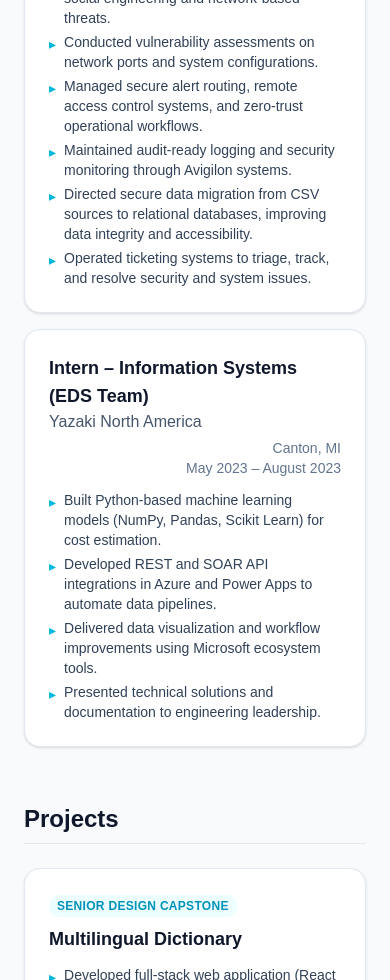
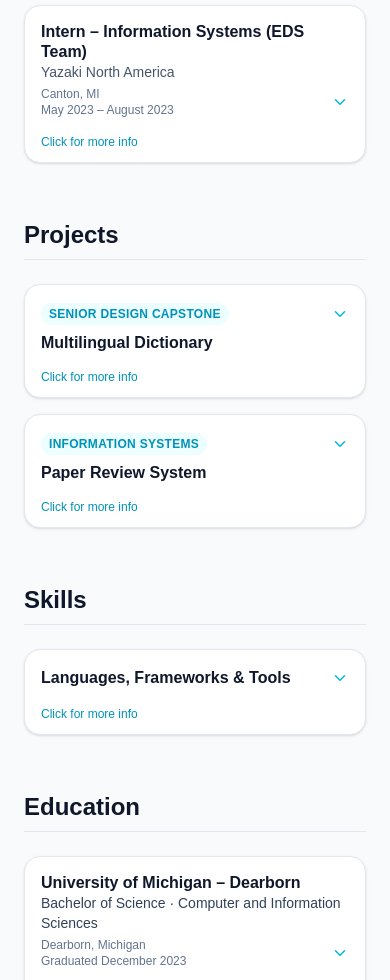
Before and after one commit to joeB0dy/resume-site, a Next.js app: page / in a window 390 px wide. Shown: the part 1020-2000 px from the top of the page. Built offline with nearby package versions, Linux system fonts and the light colour scheme.

Commit message:
feat: expandable cards, responsive layout, larger profile photo

```diff
--- a/components/EducationCard.tsx
+++ b/components/EducationCard.tsx
@@ -1,3 +1,8 @@
+"use client";
+
+import { useState } from "react";
+import { ChevronDown, ChevronUp } from "lucide-react";
+
 type Education = {
   school: string;
   location: string;
@@ -8,19 +13,48 @@ type Education = {
 };
 
 export function EducationCard({ edu }: { edu: Education }) {
+  const [open, setOpen] = useState(false);
+
   return (
-    <div className="bg-white border border-slate-200 rounded-2xl p-6 shadow-sm">
-      <div className="flex flex-col sm:flex-row sm:justify-between gap-1">
-        <div>
-          <h3 className="text-lg font-bold text-slate-900">{edu.school}</h3>
-          <p className="text-slate-700">
+    <div
+      className="bg-white border border-slate-200 rounded-2xl shadow-sm hover:shadow-md transition w-full cursor-pointer select-none"
+      onClick={() => setOpen((o) => !o)}
+    >
+      <div className="flex flex-col sm:flex-row sm:justify-between gap-1 p-4 sm:p-6">
+        <div className="flex-1 min-w-0">
+          <h3 className="text-base sm:text-lg font-bold text-slate-900 leading-tight">
+            {edu.school}
+          </h3>
+          <p className="text-slate-700 text-sm sm:text-base">
             {edu.degree} · {edu.major}
           </p>
-          <p className="text-sm text-slate-500">Concentration: {edu.concentration}</p>
         </div>
-        <div className="text-right text-sm text-slate-500 shrink-0">
-          <p>{edu.location}</p>
-          <p>Graduated {edu.graduated}</p>
+        <div className="flex sm:flex-col items-center sm:items-end justify-between sm:justify-start gap-2 shrink-0">
+          <div className="text-left sm:text-right text-xs sm:text-sm text-slate-500">
+            <p>{edu.location}</p>
+            <p>Graduated {edu.graduated}</p>
+          </div>
+          <span className="text-cyan-500">
+            {open ? <ChevronUp size={18} /> : <ChevronDown size={18} />}
+          </span>
+        </div>
+      </div>
+
+      {!open && (
+        <div className="px-4 sm:px-6 pb-3 text-xs text-cyan-600 font-medium">
+          Click for more info
+        </div>
+      )}
+
+      <div
+        style={{
+          maxHeight: open ? "200px" : "0",
+          overflow: "hidden",
+          transition: "max-height 0.4s ease",
+        }}
+      >
+        <div className="px-4 sm:px-6 pb-5 text-sm text-slate-600">
+          <p>Concentration: {edu.concentration}</p>
         </div>
       </div>
     </div>
--- a/components/ExperienceCard.tsx
+++ b/components/ExperienceCard.tsx
@@ -1,3 +1,8 @@
+"use client";
+
+import { useState } from "react";
+import { ChevronDown, ChevronUp } from "lucide-react";
+
 type Job = {
   company: string;
   location: string;
@@ -8,21 +13,45 @@ type Job = {
 };
 
 export function ExperienceCard({ job }: { job: Job }) {
+  const [open, setOpen] = useState(false);
+
   return (
-    <div className="bg-white border border-slate-200 rounded-2xl p-6 shadow-sm hover:shadow-md transition">
-      <div className="flex flex-col sm:flex-row sm:items-start sm:justify-between gap-1 mb-3">
-        <div>
-          <h3 className="text-lg font-bold text-slate-900">{job.role}</h3>
-          <p className="text-slate-600 font-medium">{job.company}</p>
+    <div
+      className="bg-white border border-slate-200 rounded-2xl shadow-sm hover:shadow-md transition w-full"
+      onClick={() => setOpen((o) => !o)}
+    >
+      <div className="flex flex-col sm:flex-row sm:items-start sm:justify-between gap-1 p-4 sm:p-6 cursor-pointer select-none">
+        <div className="flex-1 min-w-0">
+          <h3 className="text-base sm:text-lg font-bold text-slate-900 leading-tight">
+            {job.role}
+          </h3>
+          <p className="text-slate-600 font-medium text-sm sm:text-base">{job.company}</p>
         </div>
-        <div className="text-right text-sm text-slate-500 shrink-0">
+        <div className="flex sm:flex-col items-center sm:items-end justify-between sm:justify-start gap-2 shrink-0">
+          <div className="text-left sm:text-right text-xs sm:text-sm text-slate-500">
             <p>{job.location}</p>
-          <p>
-            {job.start} – {job.end}
-          </p>
+            <p>{job.start} – {job.end}</p>
+          </div>
+          <span className="text-cyan-500">
+            {open ? <ChevronUp size={18} /> : <ChevronDown size={18} />}
+          </span>
         </div>
       </div>
-      <ul className="space-y-1">
+
+      {!open && (
+        <div className="px-4 sm:px-6 pb-3 text-xs text-cyan-600 font-medium">
+          Click for more info
+        </div>
+      )}
+
+      <div
+        style={{
+          maxHeight: open ? "600px" : "0",
+          overflow: "hidden",
+          transition: "max-height 0.4s ease",
+        }}
+      >
+        <ul className="space-y-2 px-4 sm:px-6 pb-5">
           {job.bullets.map((b, i) => (
             <li key={i} className="flex gap-2 text-sm text-slate-700">
               <span className="text-cyan-500 mt-0.5 shrink-0">▸</span>
@@ -31,5 +60,6 @@ export function ExperienceCard({ job }: { job: Job }) {
           ))}
         </ul>
       </div>
+    </div>
   );
 }
--- a/components/HeroSection.tsx
+++ b/components/HeroSection.tsx
@@ -24,9 +24,9 @@ export function HeroSection({
         <Image
           src="/resume-site/profile.jpg"
           alt={name}
-          width={96}
-          height={96}
-          className="rounded-full mx-auto mb-6 border-4 border-cyan-400 shadow-lg"
+          width={144}
+          height={144}
+          className="rounded-full mx-auto mb-6 border-4 border-cyan-400 shadow-lg w-28 h-28 sm:w-36 sm:h-36 object-cover"
           unoptimized
         />
         <h1 className="text-5xl font-bold mb-2">{name}</h1>
--- a/components/ProjectCard.tsx
+++ b/components/ProjectCard.tsx
@@ -1,3 +1,8 @@
+"use client";
+
+import { useState } from "react";
+import { ChevronDown, ChevronUp } from "lucide-react";
+
 type Project = {
   name: string;
   category: string;
@@ -5,15 +10,41 @@ type Project = {
 };
 
 export function ProjectCard({ project }: { project: Project }) {
+  const [open, setOpen] = useState(false);
+
   return (
-    <div className="bg-white border border-slate-200 rounded-2xl p-6 shadow-sm hover:shadow-md transition">
-      <div className="mb-3">
+    <div
+      className="bg-white border border-slate-200 rounded-2xl shadow-sm hover:shadow-md transition w-full cursor-pointer select-none"
+      onClick={() => setOpen((o) => !o)}
+    >
+      <div className="flex items-start justify-between gap-2 p-4 sm:p-6">
+        <div className="flex-1 min-w-0">
           <span className="text-xs font-semibold uppercase tracking-wide text-cyan-600 bg-cyan-50 px-2 py-1 rounded-full">
             {project.category}
           </span>
-        <h3 className="text-lg font-bold text-slate-900 mt-2">{project.name}</h3>
+          <h3 className="text-base sm:text-lg font-bold text-slate-900 mt-2 leading-tight">
+            {project.name}
+          </h3>
         </div>
-      <ul className="space-y-1">
+        <span className="text-cyan-500 shrink-0 mt-1">
+          {open ? <ChevronUp size={18} /> : <ChevronDown size={18} />}
+        </span>
+      </div>
+
+      {!open && (
+        <div className="px-4 sm:px-6 pb-3 text-xs text-cyan-600 font-medium">
+          Click for more info
+        </div>
+      )}
+
+      <div
+        style={{
+          maxHeight: open ? "400px" : "0",
+          overflow: "hidden",
+          transition: "max-height 0.4s ease",
+        }}
+      >
+        <ul className="space-y-2 px-4 sm:px-6 pb-5">
           {project.bullets.map((b, i) => (
             <li key={i} className="flex gap-2 text-sm text-slate-700">
               <span className="text-cyan-500 mt-0.5 shrink-0">▸</span>
@@ -22,5 +53,6 @@ export function ProjectCard({ project }: { project: Project }) {
           ))}
         </ul>
       </div>
+    </div>
   );
 }
--- a/components/SkillsSection.tsx
+++ b/components/SkillsSection.tsx
@@ -1,3 +1,8 @@
+"use client";
+
+import { useState } from "react";
+import { ChevronDown, ChevronUp } from "lucide-react";
+
 type Skills = {
   languages: string[];
   software: string[];
@@ -7,14 +12,14 @@ type Skills = {
 function SkillGroup({ label, items }: { label: string; items: string[] }) {
   return (
     <div>
-      <h4 className="text-sm font-semibold uppercase tracking-wide text-slate-500 mb-3">
+      <h4 className="text-xs sm:text-sm font-semibold uppercase tracking-wide text-slate-500 mb-3">
         {label}
       </h4>
       <div className="flex flex-wrap gap-2">
         {items.map((item) => (
           <span
             key={item}
-            className="text-sm bg-slate-100 text-slate-800 px-3 py-1 rounded-full border border-slate-200"
+            className="text-xs sm:text-sm bg-slate-100 text-slate-800 px-2 sm:px-3 py-1 rounded-full border border-slate-200"
           >
             {item}
           </span>
@@ -25,11 +30,41 @@ function SkillGroup({ label, items }: { label: string; items: string[] }) {
 }
 
 export function SkillsSection({ skills }: { skills: Skills }) {
+  const [open, setOpen] = useState(false);
+
   return (
-    <div className="bg-white border border-slate-200 rounded-2xl p-6 shadow-sm space-y-6">
-      <SkillGroup label="Languages" items={skills.languages} />
-      <SkillGroup label="Frameworks & Libraries" items={skills.frameworks} />
-      <SkillGroup label="Software & Tools" items={skills.software} />
+    <div
+      className="bg-white border border-slate-200 rounded-2xl shadow-sm hover:shadow-md transition w-full cursor-pointer select-none"
+      onClick={() => setOpen((o) => !o)}
+    >
+      <div className="flex items-center justify-between p-4 sm:p-6">
+        <p className="text-base sm:text-lg font-bold text-slate-900">
+          Languages, Frameworks &amp; Tools
+        </p>
+        <span className="text-cyan-500">
+          {open ? <ChevronUp size={18} /> : <ChevronDown size={18} />}
+        </span>
+      </div>
+
+      {!open && (
+        <div className="px-4 sm:px-6 pb-3 text-xs text-cyan-600 font-medium">
+          Click for more info
+        </div>
+      )}
+
+      <div
+        style={{
+          maxHeight: open ? "600px" : "0",
+          overflow: "hidden",
+          transition: "max-height 0.4s ease",
+        }}
+      >
+        <div className="px-4 sm:px-6 pb-5 space-y-6">
+          <SkillGroup label="Languages" items={skills.languages} />
+          <SkillGroup label="Frameworks & Libraries" items={skills.frameworks} />
+          <SkillGroup label="Software & Tools" items={skills.software} />
+        </div>
+      </div>
     </div>
   );
 }
```
Also changed, not shown: 3 other files (tests, documents, lock files or other folders). Lines whose indentation alone changed are shown as unchanged.
